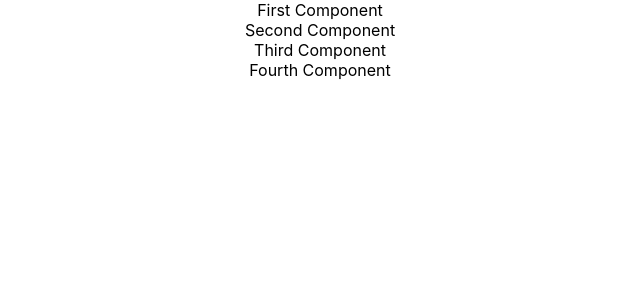
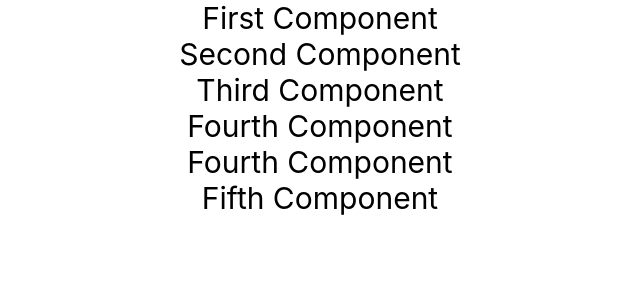
Before and after one commit to GlazMichelFranckDodo225/java-full-stack-app-spring-boot-react-frontend-urk, a React (Create React App) app: page / in a window 1280 px wide. Shown: the top 300 px of the page, without its empty margins (320-960 px from the left). Built offline with nearby package versions, Linux system fonts and the light colour scheme.

Commit message:
Playing with React Components

```diff
--- a/src/App.css
+++ b/src/App.css
@@ -1,3 +1,4 @@
 .App {
   text-align: center;
+  font-size: 30px;
 }
--- a/src/App.js
+++ b/src/App.js
@@ -1,43 +1,12 @@
-import { Component } from 'react';
 import './App.css';
+import StarterComponent from './components/starter/StarterComponent';
 
 function App() {
   return (
     <div className="App">
-      <FirstComponent></FirstComponent>
-      <SecondComponent></SecondComponent>
-      <ThirdComponent></ThirdComponent>
-      <FourthComponent></FourthComponent>
+      <StarterComponent />
     </div>
   );
 }
 
-function FirstComponent() {
-  return(
-    <div className='FirstComponent'>First Component</div>
-  )
-}
-
-function SecondComponent() {
-  return(
-    <div className='SecondComponent'>Second Component</div>
-  )
-}
-
-class ThirdComponent extends Component {
-  render() {
-    return(
-      <div className='ThirdComponent'>Third Component</div>
-    )
-  }
-}
-
-class FourthComponent extends Component {
-  render() {
-    return(
-      <div className='FourthComponent'>Fourth Component</div>
-    )
-  }
-}
-
 export default App;
--- /dev/null
+++ b/src/components/starter/FirstComponent.jsx
@@ -0,0 +1,15 @@
+import { Component } from 'react';
+
+export default function FirstComponent() {
+    return (
+        <div className='FirstComponent'>First Component</div>
+    )
+}
+
+export class FifthComponent extends Component {
+    render() {
+        return (
+            <div className='FifthComponent'>Fifth Component</div>
+        )
+    }
+}
--- /dev/null
+++ b/src/components/starter/FourthComponent.jsx
@@ -0,0 +1,12 @@
+import { Component } from 'react';
+
+export default class FourthComponent extends Component {
+    render() {
+        return (
+            <>
+                <div className='FourthComponent'>Fourth Component</div>
+                <div className='FourthComponent'>Fourth Component</div>
+            </>
+        )
+    }
+}
--- /dev/null
+++ b/src/components/starter/SecondComponent.jsx
@@ -0,0 +1,5 @@
+export default function SecondComponent() {
+    return (
+        <div className='SecondComponent'>Second Component</div>
+    )
+}
--- /dev/null
+++ b/src/components/starter/StarterComponent.jsx
@@ -0,0 +1,17 @@
+import FirstComponent from './FirstComponent';
+import { FifthComponent } from './FirstComponent';
+import SecondComponent from './SecondComponent';
+import ThirdComponent from './ThirdComponent';
+import FourthComponent from './FourthComponent';
+
+export default function StarterComponent() {
+    return (
+      <div className="App">
+        <FirstComponent />
+        <SecondComponent />
+        <ThirdComponent />
+        <FourthComponent />
+        <FifthComponent />
+      </div>
+    );
+  }
--- /dev/null
+++ b/src/components/starter/ThirdComponent.jsx
@@ -0,0 +1,9 @@
+import { Component } from 'react';
+
+export default class ThirdComponent extends Component {
+    render() {
+        return (
+            <div className='ThirdComponent'>Third Component</div>
+        )
+    }
+}
```
